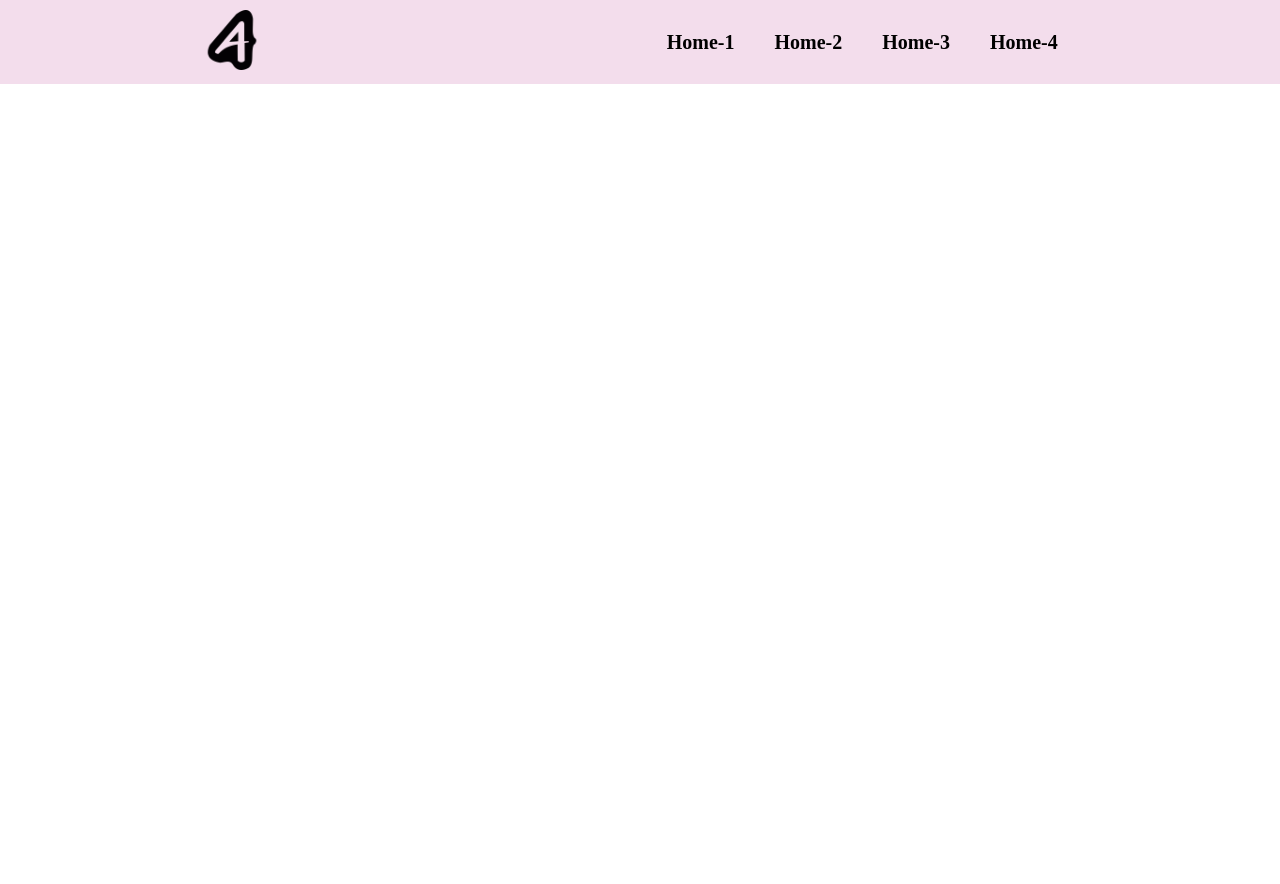
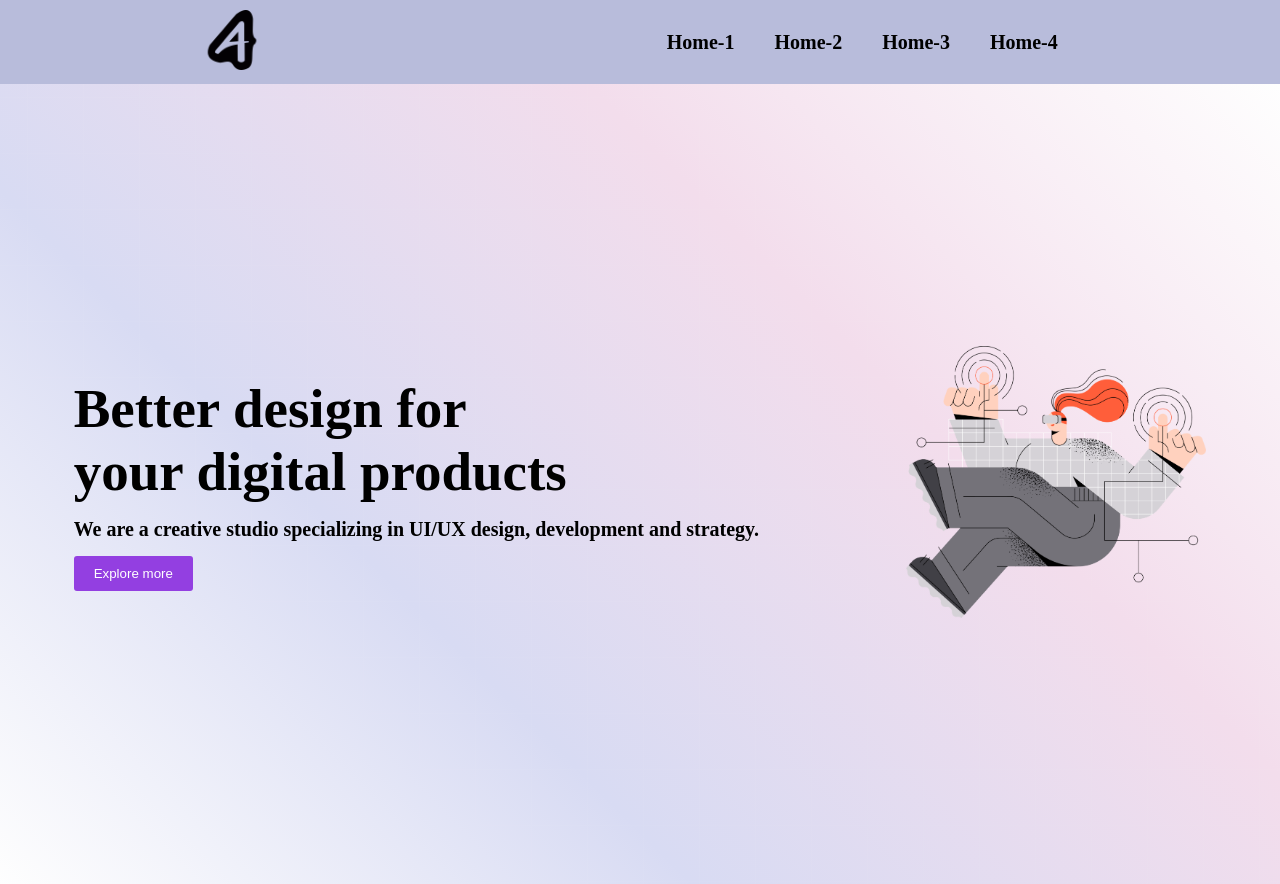
Before and after one commit to Arnab-Gupta11/practice-project-1, a plain HTML site: page index.html in a window 1280 px wide. Before the commit the page ends 800 px from the top, so only its background shows below. Drawn offline with Linux system fonts and the light colour scheme.

Commit message:
banner section added

```diff
--- a/index.html
+++ b/index.html
@@ -8,6 +8,7 @@
   </head>
   <body>
     <header>
+      <!-- nav section start -->
       <nav>
         <div class="menu-container">
           <div class="logo">
@@ -27,8 +28,34 @@
           </div>
         </div>
       </nav>
+      <!-- nav section end -->
     </header>
-    <main></main>
+    <main>
+      <!-- banner section start -->
+
+      <section class="banner-container">
+        <div class="banner-text">
+          <h1 class="banner-title">
+            Better design for <br />
+            your digital products
+          </h1>
+          <p class="banner-description">
+            We are a creative studio specializing in UI/UX design, development
+            and strategy.
+          </p>
+          <button class="banner-btn">Explore more</button>
+        </div>
+        <div class="banner-photo">
+          <img
+            class="banner-img"
+            src="./images/banner.png"
+            alt="banner photo"
+          />
+        </div>
+      </section>
+
+      <!-- banner section end -->
+    </main>
     <footer></footer>
   </body>
 </html>
--- a/styles/style.css
+++ b/styles/style.css
@@ -3,6 +3,7 @@
   padding: 0;
   box-sizing: border-box;
 }
+/* nav menu style section start*/
 #logo-img {
   width: 60px;
   height: 60px;
@@ -10,7 +11,7 @@
 .menu-container {
   padding: 10px;
   display: flex;
-  background-color: #f3ddec;
+  background-color: #b8bcdb;
   align-items: center;
   justify-content: space-around;
 }
@@ -27,3 +28,42 @@
 .nav-item:hover {
   color: rgb(94, 55, 131);
 }
+/* nav menu style section end*/
+
+/* banner section style start */
+.banner-container {
+  display: flex;
+  justify-content: space-around;
+  height: 100vh;
+  align-items: center;
+  background-image: url(../images/background.png),
+    linear-gradient(45deg, #fefefe, #d8dbf3, #f3ddec, #fefefe);
+}
+.banner-img {
+  width: 300px;
+}
+.banner-title {
+  font-size: 55px;
+  font-weight: bolder;
+}
+
+.banner-description {
+  font-size: 20px;
+  font-weight: bold;
+  margin-top: 15px;
+  margin-bottom: 15px;
+}
+.banner-btn {
+  padding: 10px 20px;
+  background-color: rgb(147, 63, 225);
+  color: white;
+  border: none;
+  border-radius: 3px;
+  cursor: pointer;
+}
+.banner-btn:hover {
+  box-shadow: 0 0 5px black;
+  color: black;
+}
+
+/* banner section style end */
```
Also changed, not shown: images/background.png (added), images/banner.png (added).
